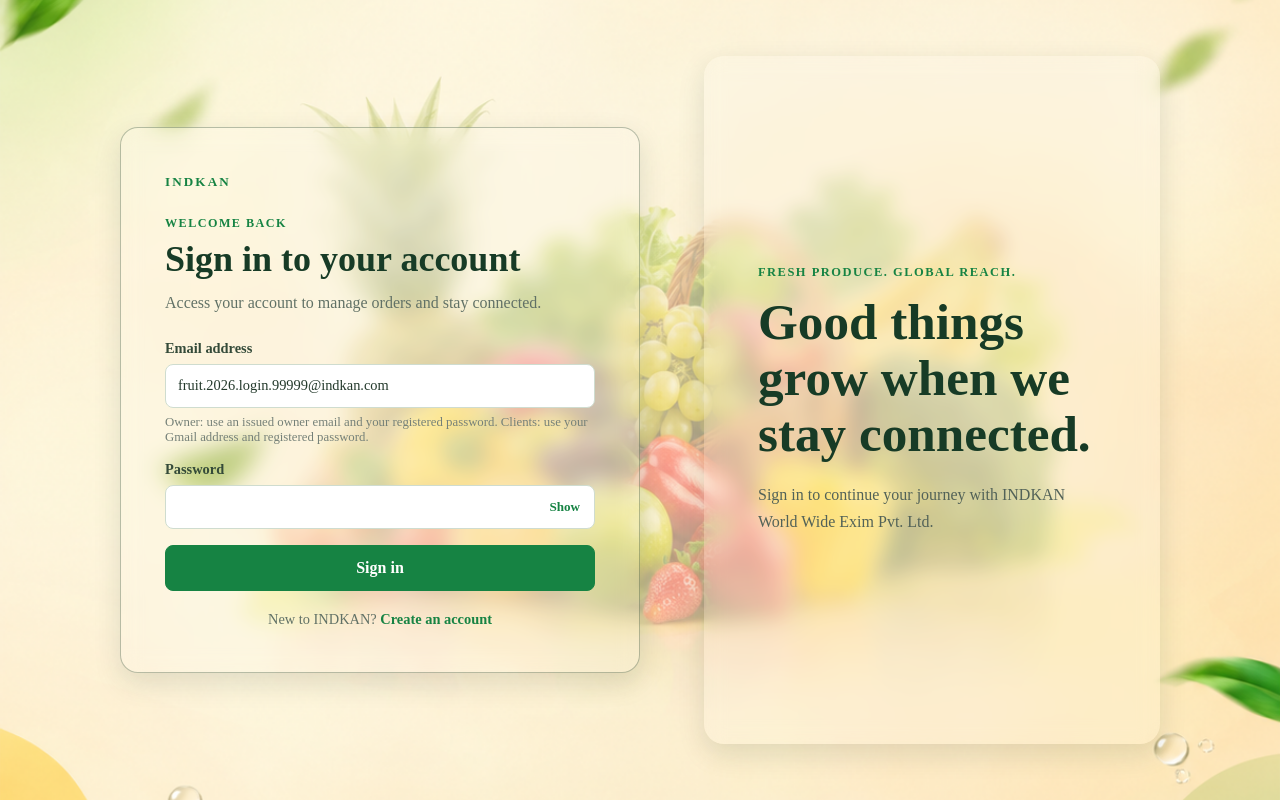
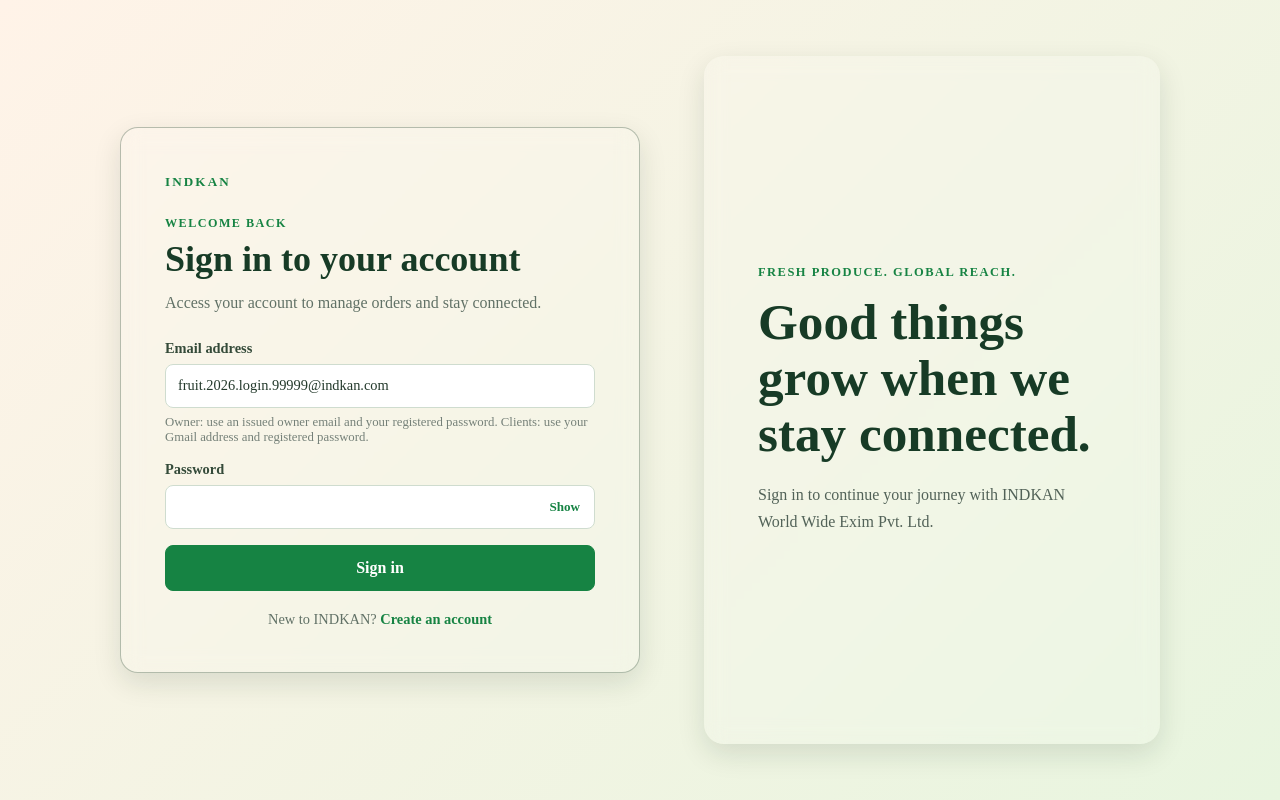
Before and after one commit to sudhamayBala/Fruits-Salling-Application, a React (Vite) app in the folder Frontend/View/: page / in a window 1280 px wide. Built offline with nearby package versions, Linux system fonts and the light colour scheme; no server answers.

Commit message:
Update project

```diff
--- a/Frontend/View/src/components/Warper/Body_Warper.tsx
+++ b/Frontend/View/src/components/Warper/Body_Warper.tsx
@@ -1,7 +1,6 @@
 
 import type { ReactNode } from 'react';
 import '../../styles/Warper/Body_Warper.css';
-import back_Photo from '../../assets/Pastel Fruit Basket with Floating Leaves.png';
 
 interface Body_WarperProps {
   children: ReactNode;
@@ -10,12 +9,6 @@ interface Body_WarperProps {
 function Body_Warper({ children }: Body_WarperProps) {
   return (
     <div className="body-warper">
-      <img
-        src={back_Photo}
-        alt="Pastel fruit basket background"
-        className="background-image"
-      />
-
       <div className="body-content">
         {children}
       </div>
--- a/Frontend/View/src/styles/Warper/Body_Warper.css
+++ b/Frontend/View/src/styles/Warper/Body_Warper.css
@@ -11,17 +11,6 @@
   background: linear-gradient(135deg, #fff3e8, #e8f5df);
 }
 
-.background-image {
-  position: absolute;
-  inset: 0;
-  width: 100%;
-  height: 100%;
-  object-fit: cover;
-  object-position: center;
-  z-index: 0;
-  pointer-events: none;
-}
-
 .body-content {
   position: relative;
   z-index: 1;
```
